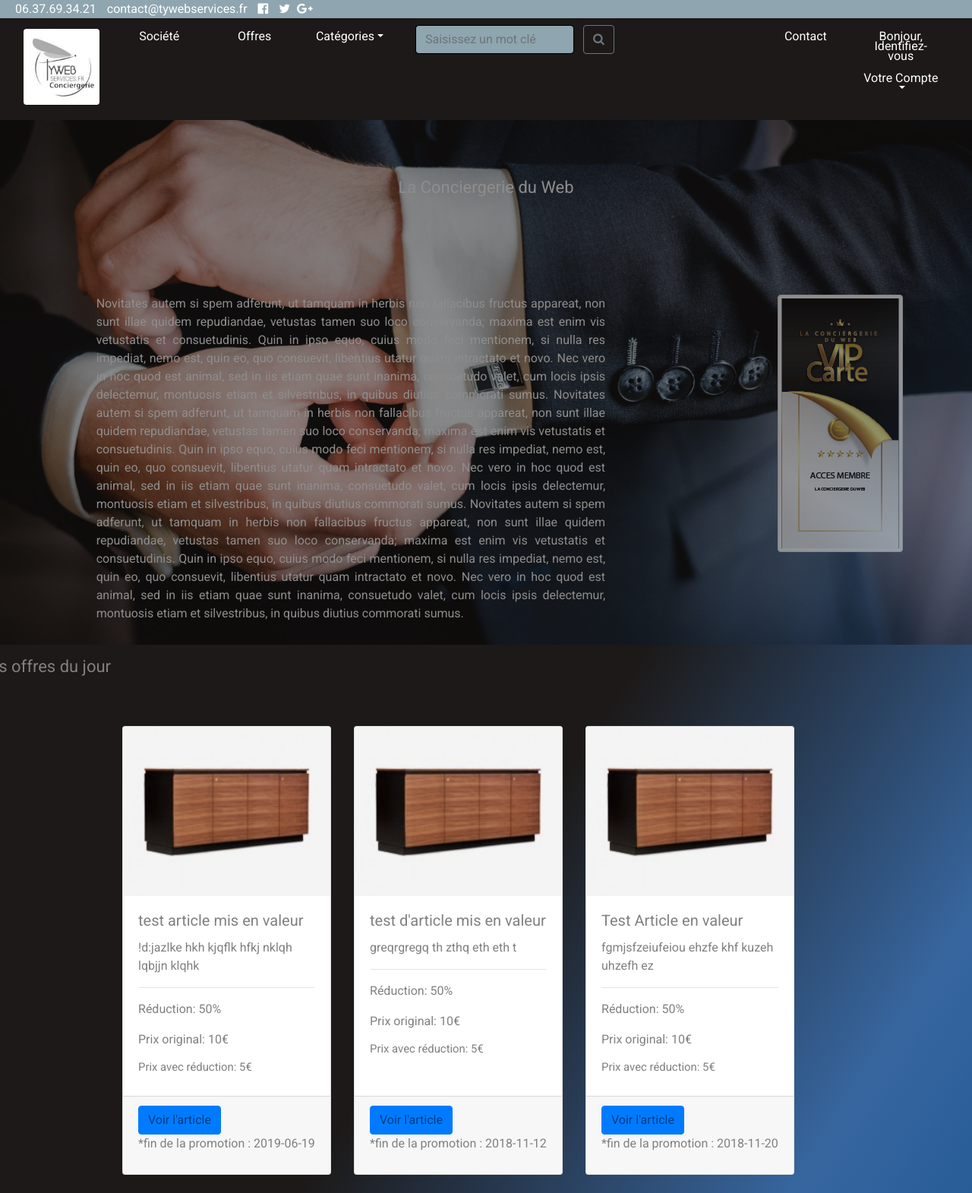
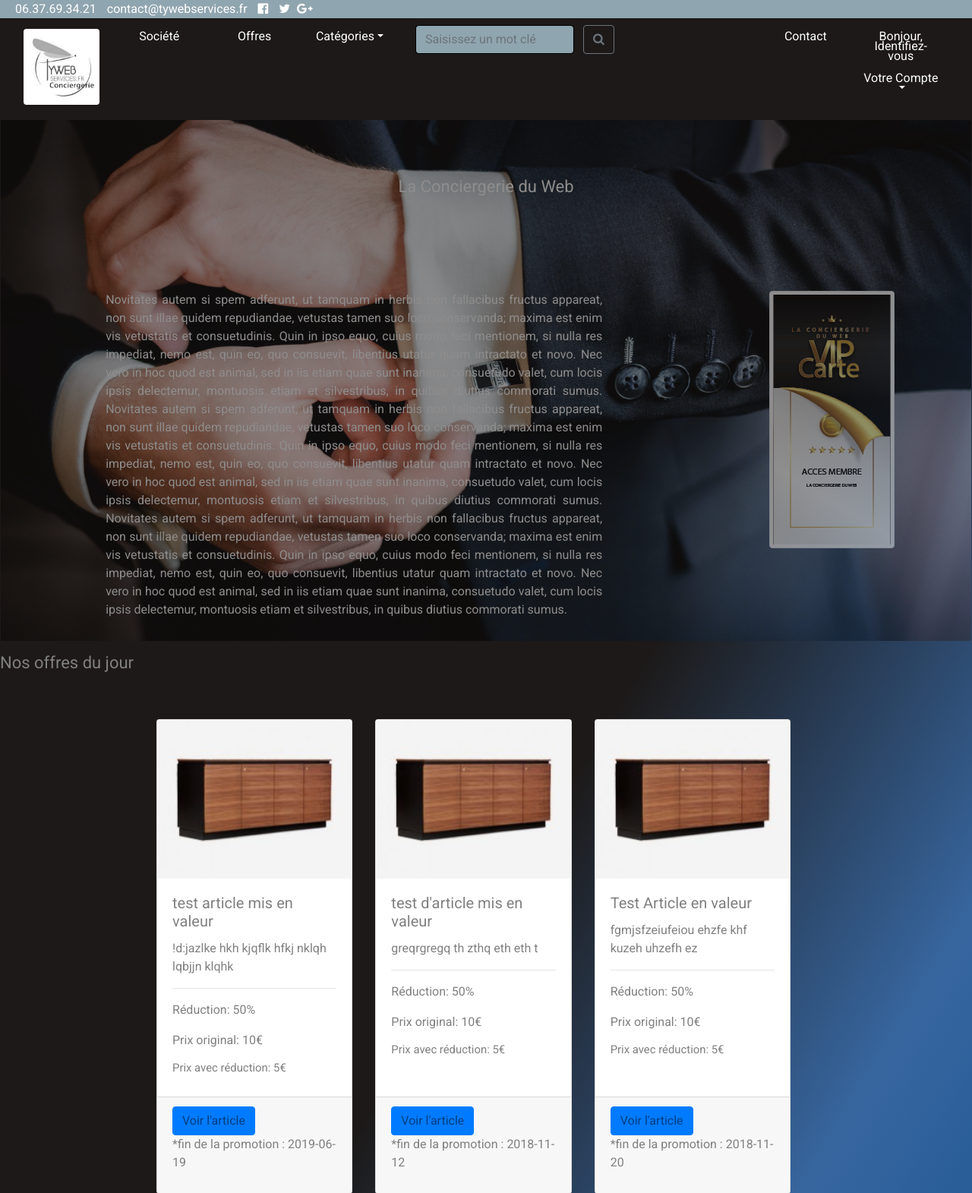
Before and after one commit to Shinfreyr/ConciergerieDuWeb, a PHP site: page / in a window 1280 px wide; the page is wider, and only the part inside the window is pictured. Shown: the top 1571 px of that part at 76% size. Run offline with PHP 8.4, Linux system fonts and the light colour scheme; data comes from the database, SQL or seed files in the repository; some libraries are stand-ins or nearby versions.

Commit message:
rectif marges

```diff
--- a/src/Public/css/style.css
+++ b/src/Public/css/style.css
@@ -28,10 +28,17 @@ body {
     height:auto;
     margin:0;
     padding:0;
-
 }
-
-
+.row {
+    flex-wrap:wrap;
+    margin-left:0;
+    margin-right:0;
+}
+.container-fluid {
+    width: 100%;
+    padding-right: 0px;
+    padding-left: 0px;
+}
 /*couleur de fond de saisissez un mot cle++++++++++++++++++++++*/
 .colortop{
     background-color:#8fa5af;
--- a/src/View/Frontend/template.php
+++ b/src/View/Frontend/template.php
@@ -34,10 +34,10 @@
 
 
     <!-- Template Content ++++++++++++++++++++++++++++++++++++++++++++++++++++++++++++++++++++++++++++++++++++++++++ -->
-    <body style="background-image: linear-gradient(to right bottom, #1c1918, #1c1918, #1c1918, #37669f, #0c4c8c);">
-      <div class="container-fluid sticky-top ">   <!-- debut container ++++++++++++++++++++++++++++++++++++++++++++++++++++++++++++++++++++++++++++++++++++++++++++ -->
+    <body style="width:auto; background-image: linear-gradient(to right bottom, #1c1918, #1c1918, #1c1918, #37669f, #0c4c8c);">
+      <div class="container-fluid sticky-top">   <!-- debut container ++++++++++++++++++++++++++++++++++++++++++++++++++++++++++++++++++++++++++++++++++++++++++++ -->
         <div class="row"> <!-- debut row ++++++++++++++++++++++++++++++++++++++++++++++++++++++++++++++++++++++++++++++++++++++++++++ -->
-        <header class="text-center-xs col text-center-lg modNavbar">
+        <header class="text-center-xs col- text-center-lg modNavbar">
              <!-- Nos coordonnées et reseaux sociaux  ++++++++++++ -->
          <div class="colortop row">
                 <div class="col">
```
